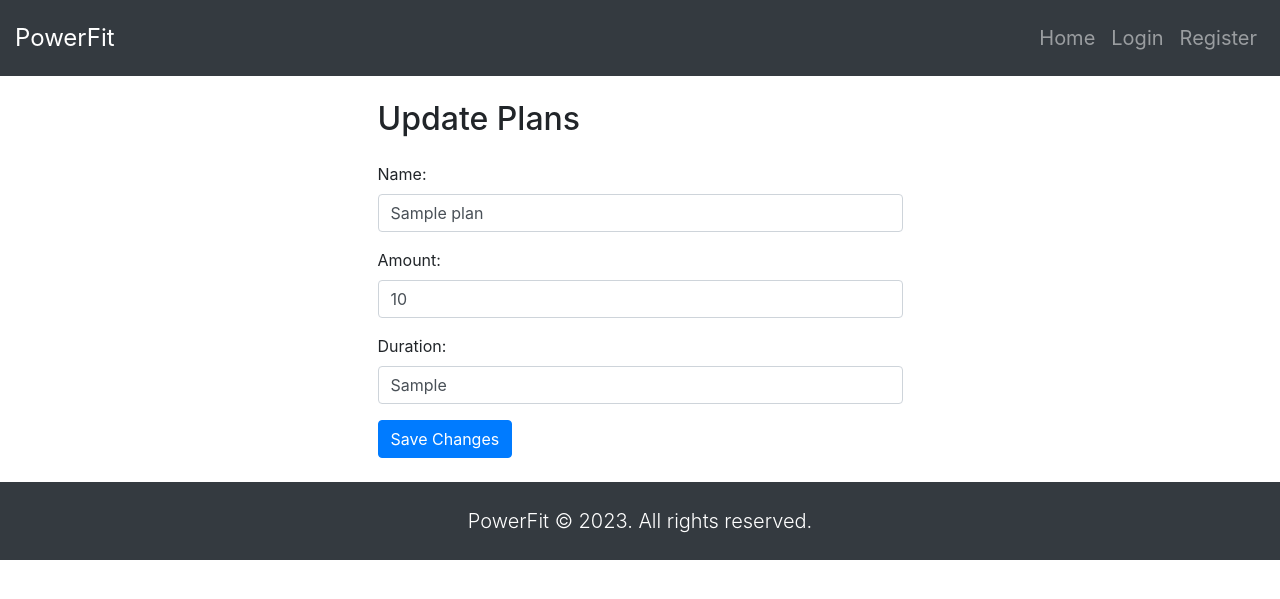
After one commit to atharvapawar/Gym_Management_System, a Django app: page /update_plan/1/ in a window 1280 px wide. The commit adds this page. Shown: the top 599 px of the page. Run offline with Django 5.2, Linux system fonts and the light colour scheme; tables that the repository leaves empty hold one stand-in row (values such as "Sample post"); some libraries are stand-ins or nearby versions.

Commit message:
added plan update

```diff
--- /dev/null
+++ b/Clients/templates/Clientsapp/Updating/update_plan.html
@@ -0,0 +1,20 @@
+{% extends 'base.html' %}
+
+{% block title %} Update Plans {% endblock %}
+
+{% block content %}
+<div class="container">
+    <div class="row">
+        <div class="col-md-6 offset-md-3">
+            <h2 class="mt-4 mb-4">Update Plans</h2>
+            <form method="post" enctype="multipart/form-data" id="member-form">
+                {% csrf_token %}
+                {{ form.as_p }}
+                <button type="submit" class="btn btn-primary">Save Changes</button>
+            </form>
+            <br>
+        </div>
+    </div>
+</div>
+
+{% endblock %}
--- a/Clients/templates/Clientsapp/Viewing/plan_view.html
+++ b/Clients/templates/Clientsapp/Viewing/plan_view.html
@@ -21,6 +21,10 @@
                     <h3> {{ plan.amount }} Rs</h3>
                     <h4>{{ plan.duration }}</h4>
                     {% if request.user.is_staff %}
+                    <form method="post" action="{% url 'update_plan' plan.id %}">
+                        {% csrf_token %}
+                        <button type="submit" class="btn btn-warning">Update</button>
+                    </form>
                     <form method="post" action="{% url 'remove_from_plan' plan.id %}">
                         {% csrf_token %}
                         <button type="submit" class="btn btn-danger">Remove</button>
--- a/Clients/urls.py
+++ b/Clients/urls.py
@@ -22,6 +22,7 @@ urlpatterns = [
     path('add_member/', views.add_member, name='add_member'),
     path('add_enquiry/', views.add_enquiry, name='add_enquiry'),
     ################### Update ###################
+    path('update_plan/<int:id>/', views.update_plan, name='update_plan'),
     ################### Delete ###################
     path('remove_from_plan/<int:plan_id>/', views.remove_from_plan, name='remove_from_plan'),
     path('remove_from_member/<int:member_id>/', views.remove_from_member, name='remove_from_member'),
--- a/Clients/views.py
+++ b/Clients/views.py
@@ -116,6 +116,18 @@ def add_enquiry(request):
         form = EnquiryFrom()
     return render(request, 'Clientsapp/Adding/add_enquiry.html', {'form': form})
 ################### Update ###################
+def update_plan(request, id):
+    plan = get_object_or_404(Plan, id=id)
+    if request.method == 'POST':
+        form = PlanFrom(request.POST, instance=plan)
+        if form.is_valid():
+            form.save()
+            return redirect('plan_view')
+    else:
+        form = PlanFrom(instance=plan)
+
+    return render(request, 'Clientsapp/Updating/update_plan.html', {'form': form})
+
 ################### Delete ###################
 def remove_from_plan(request, plan_id):
     plan = get_object_or_404(Plan, id=plan_id)
```
